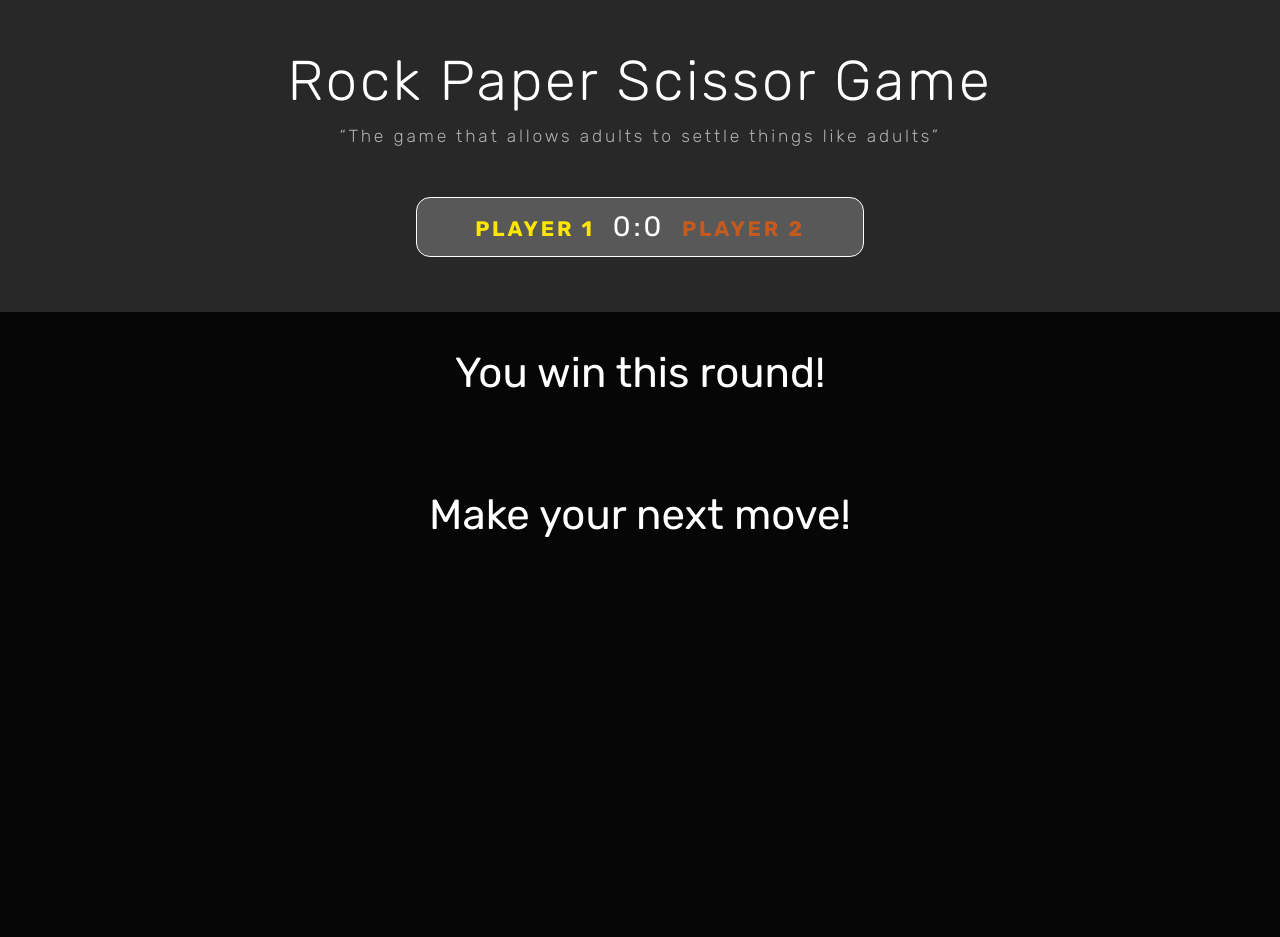
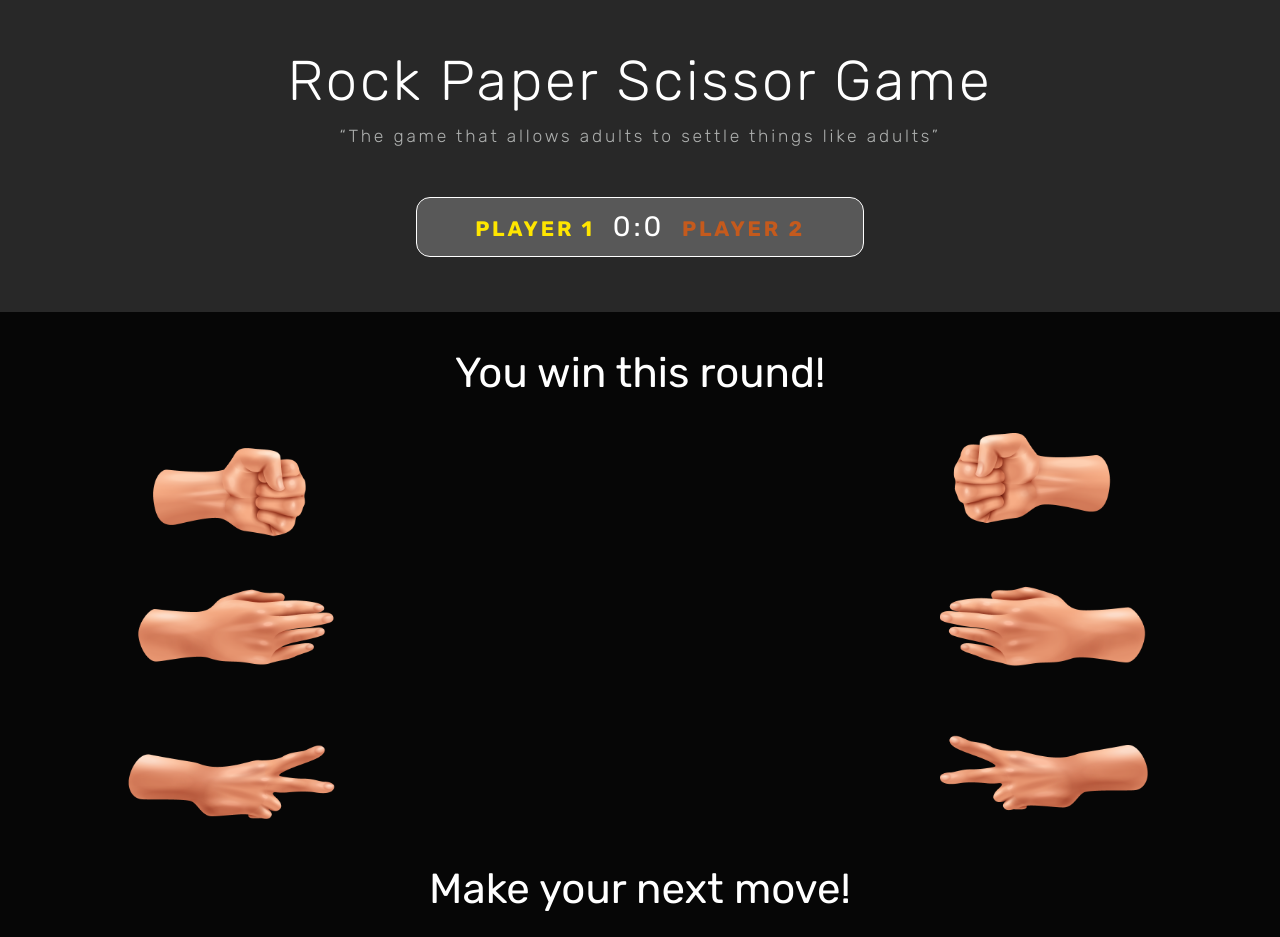
Before and after one commit to chloec222/firebaserps, a plain HTML site: page index.html in a window 1280 px wide. Before the commit the page ends 800 px from the top, so only its background shows below. Drawn offline with nearby package versions, Linux system fonts and the light colour scheme; some packages are replaced by stand-ins of ours.

Commit message:
Update index.html

```diff
--- a/index.html
+++ b/index.html
@@ -69,25 +69,25 @@
             <div class="col">
                 <div class="left-choices">
                     <div class="choice" id="r">
-                        <img src="images\leftrock.png" alt="">
+                        <img src="assets\images\leftrock.png" alt="">
                     </div>
                     <div class="choice" id="p">
-                        <img src="images\lefthand.png" alt="">
+                        <img src="assets\images\lefthand.png" alt="">
                     </div>
                     <div class="choice" id="s">
-                        <img src="images\leftscissor.png" alt="">
+                        <img src="assets\images\leftscissor.png" alt="">
                     </div>
                 </div>
 
                 <div class="right-choices">
                     <div class="choice" id="r2">
-                        <img src="images\rightrock.png" alt="">
+                        <img src="assets\images\rightrock.png" alt="">
                     </div>
                     <div class="choice" id="p2">
-                        <img src="images\rightpaper.png" alt="">
+                        <img src="assets\images\rightpaper.png" alt="">
                     </div>
                     <div class="choice" id="s2">
-                        <img src="images\rightscissor.png" alt="">
+                        <img src="assets\images\rightscissor.png" alt="">
                     </div>
                 </div>
             </div>
```
